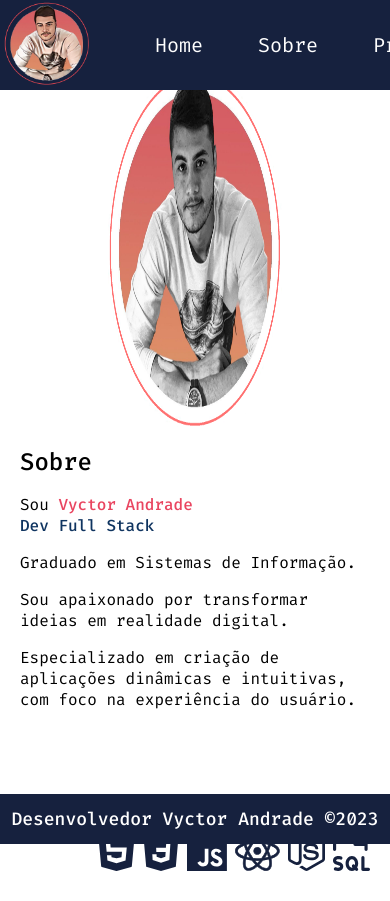
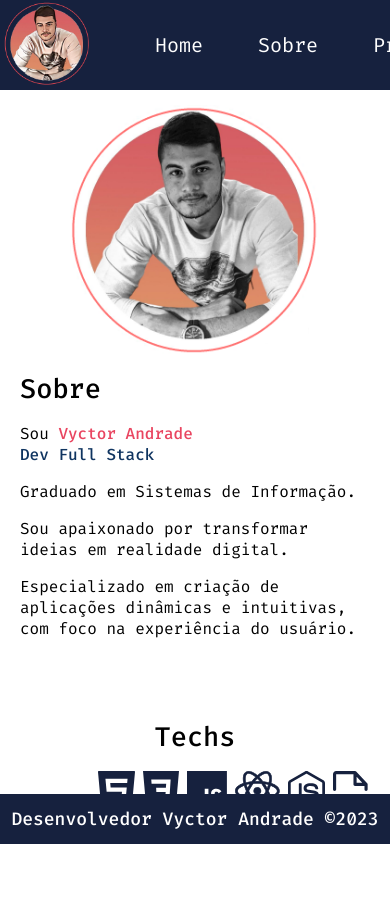
Before and after one commit to vyctorandrade/portfolio, a React (Vite) app: page /sobre in a window 390 px wide. After the commit the page ends 844 px from the top, so only its background shows below. Built offline with nearby package versions, Linux system fonts and the light colour scheme.

Commit message:
Update Sobre.module.css

```diff
--- a/src/pages/Sobre/Sobre.module.css
+++ b/src/pages/Sobre/Sobre.module.css
@@ -58,8 +58,8 @@
 
 
 
-/* tablet */
-@media (max-width: 768px) {
+@media (min-width: 380px) and (max-width: 600px) {
+
     .bio {
         flex-direction: column;
         padding-inline: 20px;
@@ -67,16 +67,30 @@
         padding-block: 40px;
     }
     .bio img {
-        max-width: 50%;
+        max-width: 100%;
+        height: 250px;
+        margin-top: 10%;
     }
+
+.textos h2{
+    font-size: 27px;
 }
 
-/* mobile m */
-@media (max-width: 480px) {
+.techs h3{
+    font-size: 27px;
+
+}
+
     .icones {
         gap: 0.5rem;
     }
     .icones img {
         height: 40px;
     }
+
+
+
+
+
+
 }
```
